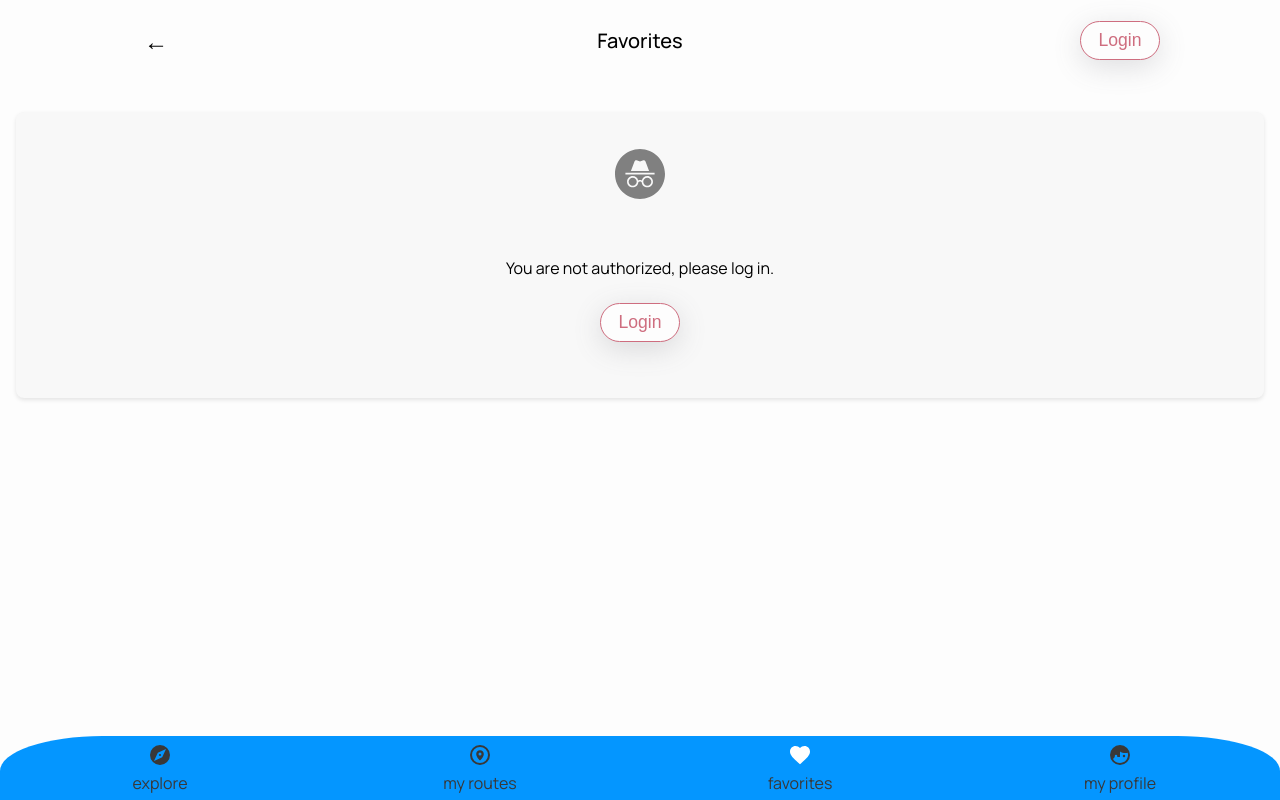
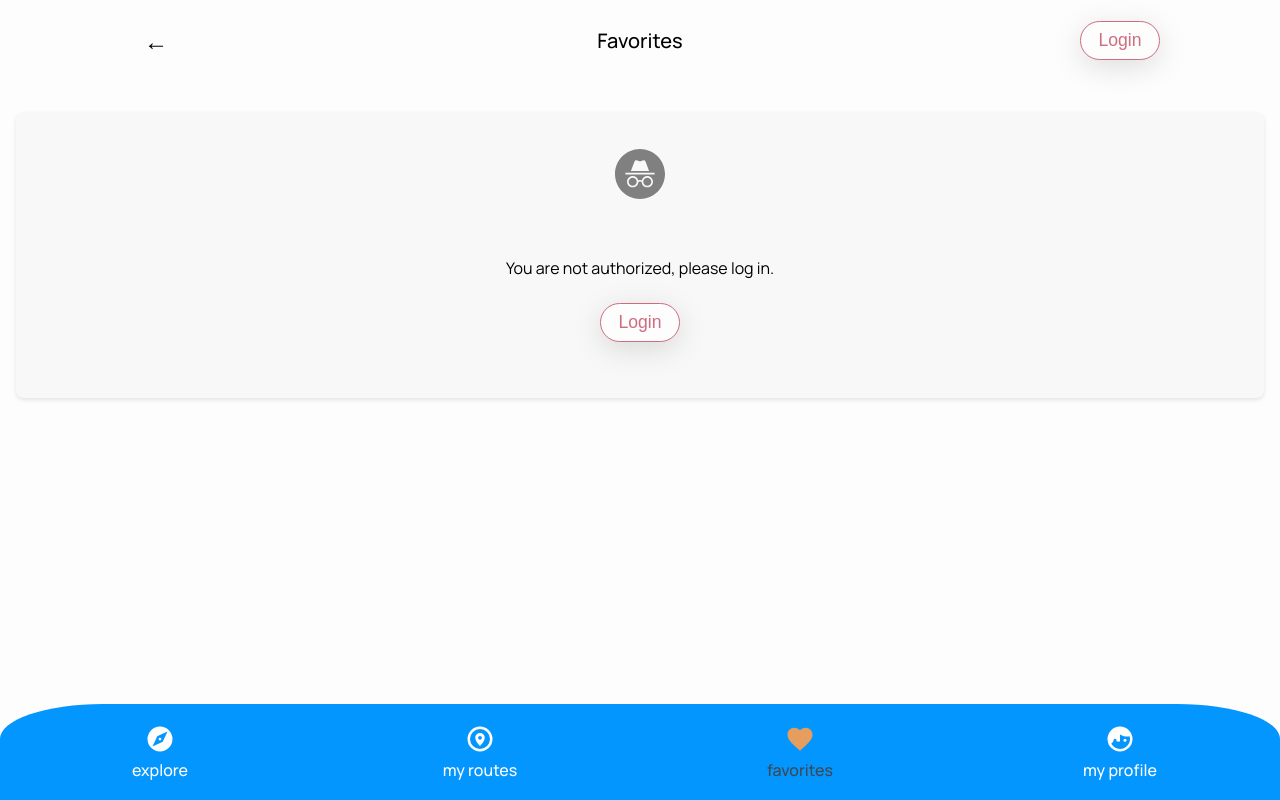
Before and after one commit to Dariastep/Lamo-hiking-app-capstone-project, a Next.js app: page /favorites in a window 1280 px wide. Built offline with nearby package versions, Linux system fonts and the light colour scheme; no server answers; the database is empty.

Commit message:
add the search bar for location on a map

```diff
--- a/components/NavigationBar/index.js
+++ b/components/NavigationBar/index.js
@@ -11,15 +11,15 @@ export default function NavigationBar() {
           <svg
             xmlns="http://www.w3.org/2000/svg"
             viewBox="0 0 24 24"
-            width={24}
-            height={24}
+            width={30}
+            height={30}
           >
             <title>compass</title>
             <path
-               fill={router.pathname === "/" ? "white" : "var(--main-text-color)"}
+               fill={router.pathname === "/" ? "var(--action-color)" : "white"}
               d="M14.19,14.19L6,18L9.81,9.81L18,6M12,2A10,10 0 0,0 2,12A10,10 0 0,0 12,22A10,10 0 0,0 22,12A10,10 0 0,0 12,2M12,10.9A1.1,1.1 0 0,0 10.9,12A1.1,1.1 0 0,0 12,13.1A1.1,1.1 0 0,0 13.1,12A1.1,1.1 0 0,0 12,10.9Z"
             />
-          </svg> <LinkName>explore</LinkName>
+          </svg> <LinkName active={router.pathname === "/"}>explore</LinkName>
         </NavigationLink>
       </NavigationSection>
       <NavigationSection active={router.pathname === "/myRoutes"}>
@@ -27,15 +27,15 @@ export default function NavigationBar() {
           <svg
             xmlns="http://www.w3.org/2000/svg"
             viewBox="0 0 24 24"
-            width={24}
-            height={24}
+            width={30}
+            height={30}
           >
             <title>map-marker-circle</title>
             <path
-              fill={router.pathname === "/myRoutes" ? "white" : "var(--main-text-color)"}
+              fill={router.pathname === "/myRoutes" ? "var(--action-color)" : "white"}
               d="M12,20A8,8 0 0,1 4,12A8,8 0 0,1 12,4A8,8 0 0,1 20,12A8,8 0 0,1 12,20M12,2A10,10 0 0,0 2,12A10,10 0 0,0 12,22A10,10 0 0,0 22,12A10,10 0 0,0 12,2M12,12.5A1.5,1.5 0 0,1 10.5,11A1.5,1.5 0 0,1 12,9.5A1.5,1.5 0 0,1 13.5,11A1.5,1.5 0 0,1 12,12.5M12,7.2C9.9,7.2 8.2,8.9 8.2,11C8.2,14 12,17.5 12,17.5C12,17.5 15.8,14 15.8,11C15.8,8.9 14.1,7.2 12,7.2Z"
             />
-          </svg><LinkName>my routes</LinkName>
+          </svg><LinkName active={router.pathname === "/myRoutes"}>my routes</LinkName>
         </NavigationLink>
       </NavigationSection>
       <NavigationSection active={router.pathname === "/favorites"}>
@@ -43,16 +43,16 @@ export default function NavigationBar() {
           <svg
             xmlns="http://www.w3.org/2000/svg"
             viewBox="0 0 24 24"
-            width={24}
-            height={24}
+            width={30}
+            height={30}
             fill="red"
           >
             <title>heart</title>
             <path
-              fill={router.pathname === "/favorites" ? "white" : "var(--main-text-color)"}
+              fill={router.pathname === "/favorites" ? "var(--action-color)" : "white"}
               d="M12,21.35L10.55,20.03C5.4,15.36 2,12.27 2,8.5C2,5.41 4.42,3 7.5,3C9.24,3 10.91,3.81 12,5.08C13.09,3.81 14.76,3 16.5,3C19.58,3 22,5.41 22,8.5C22,12.27 18.6,15.36 13.45,20.03L12,21.35Z"
             />
-          </svg><LinkName>favorites</LinkName>
+          </svg><LinkName active={router.pathname === "/favorites"}>favorites</LinkName>
         </NavigationLink>
       </NavigationSection>
       <NavigationSection active={router.pathname === "/myProfile"}>
@@ -60,24 +60,24 @@ export default function NavigationBar() {
           <svg
             xmlns="http://www.w3.org/2000/svg"
             viewBox="0 0 24 24"
-            width={24}
-            height={24}
+            width={30}
+            height={30}
           >
             <title>face-man-profile</title>
             <path
-      fill={router.pathname === "/myProfile" ? "white" : "var(--main-text-color)"}
+      fill={router.pathname === "/myProfile" ? "var(--action-color)" : "white"}
       d="M12,2A10,10 0 0,0 2,12A10,10 0 0,0 12,22A10,10 0 0,0 22,12A10,10 0 0,0 12,2M12,8.39C13.57,9.4 15.42,10 17.42,10C18.2,10 18.95,9.91 19.67,9.74C19.88,10.45 20,11.21 20,12C20,16.41 16.41,20 12,20C9,20 6.39,18.34 5,15.89L6.75,14V13A1.25,1.25 0 0,1 8,11.75A1.25,1.25 0 0,1 9.25,13V14H12M16,11.75A1.25,1.25 0 0,0 14.75,13A1.25,1.25 0 0,0 16,14.25A1.25,1.25 0 0,0 17.25,13A1.25,1.25 0 0,0 16,11.75Z"
     />
-          </svg><LinkName>my profile</LinkName>
+          </svg><LinkName active={router.pathname === "/myProfile"}>my profile</LinkName>
         </NavigationLink>
       </NavigationSection>
     </NavigationContainer>
   );
 }
 
-export const NavigationContainer = styled.nav`
+ const NavigationContainer = styled.nav`
   position: fixed;
-  height: 4rem;
+  height: 6rem;
   bottom: 0;
   left: 0;
   width: 100%;
@@ -90,13 +90,13 @@ export const NavigationContainer = styled.nav`
   border-top-left-radius: 8% 35px;
   border-top-right-radius: 8% 35px;
 `;
-export const NavigationLink = styled(Link)`
+ const NavigationLink = styled(Link)`
   text-decoration: none;
   color: var(--primary-color);
   font-weight: bold;
   text-align: center;`;
 
-export const NavigationSection = styled.div`
+ const NavigationSection = styled.div`
   flex: 1;
   display: flex;
   height: 100%;
@@ -106,6 +106,5 @@ export const NavigationSection = styled.div`
   align-items: center;
 `;
 const LinkName = styled.p`
-color: ${(props) =>
-      props.active ? "white" : "var(--main-text-color)"};
-font-weight: 400;`;
+color: ${(props) => (props.active ? "var(--main-text-color)" : "white")};
+font-weight: 450;`;
--- a/components/RouteForm/index.js
+++ b/components/RouteForm/index.js
@@ -68,6 +68,7 @@ export default function RouteForm({ formName, data, id }) {
       if (status === "success") {
         event.target.reset();
         setDescription("");
+        setShowBanner(true);
         router.push("/myRoutes");
       }
     }
@@ -81,6 +82,10 @@ export default function RouteForm({ formName, data, id }) {
   }
 
   return (
+    <>
+      {showBanner && (
+        <Banner bannerStatus="Route created!" setShowBanner={setShowBanner} />
+      )}
       <FormContainer onSubmit={handleSubmit} aria-labelledby={formName}>
         <FormLabel htmlFor="name">Route name</FormLabel>
         <FormInput
@@ -165,6 +170,7 @@ export default function RouteForm({ formName, data, id }) {
           ></CommonButton>
         </ButtonContainer>
       </FormContainer>
+    </>
   );
 }
 
--- a/styles.js
+++ b/styles.js
@@ -7,8 +7,8 @@ export default createGlobalStyle`
   --secondary-color: #0496ff;
   --tercery-color: hsla(0, 0%, 80%, 0.80);
   --active-favorite-button-color: hsla(0, 0%, 90%, 0.80);
-  --action-color: #ff6700;
-  --main-text-color:#393838;
+  --action-color: #E79D5D;
+  --main-text-color:#40474F;
   --warning-color: #CE6D7F;
 }
   *,
```
Also changed, not shown: components/Banner/index.js (added, +26 -0 lines), components/DropdownSearch/index.js (+101 -2 lines), components/ImageUploadForm/index.js (+10 -26 lines), components/LeafletMap/index.js (+29 -6 lines), components/Profile/index.js (+12 -2 lines), pages/index.js (+18 -4 lines), public/icon-location.png (added), public/locator.png (added). Lines whose indentation alone changed are shown as unchanged.
